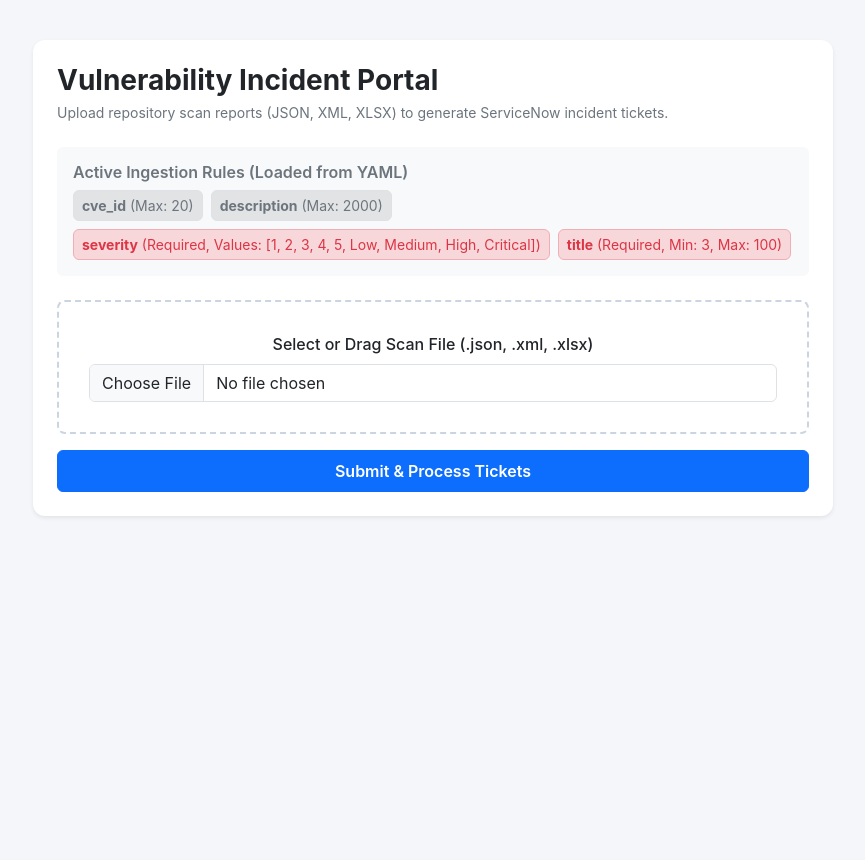
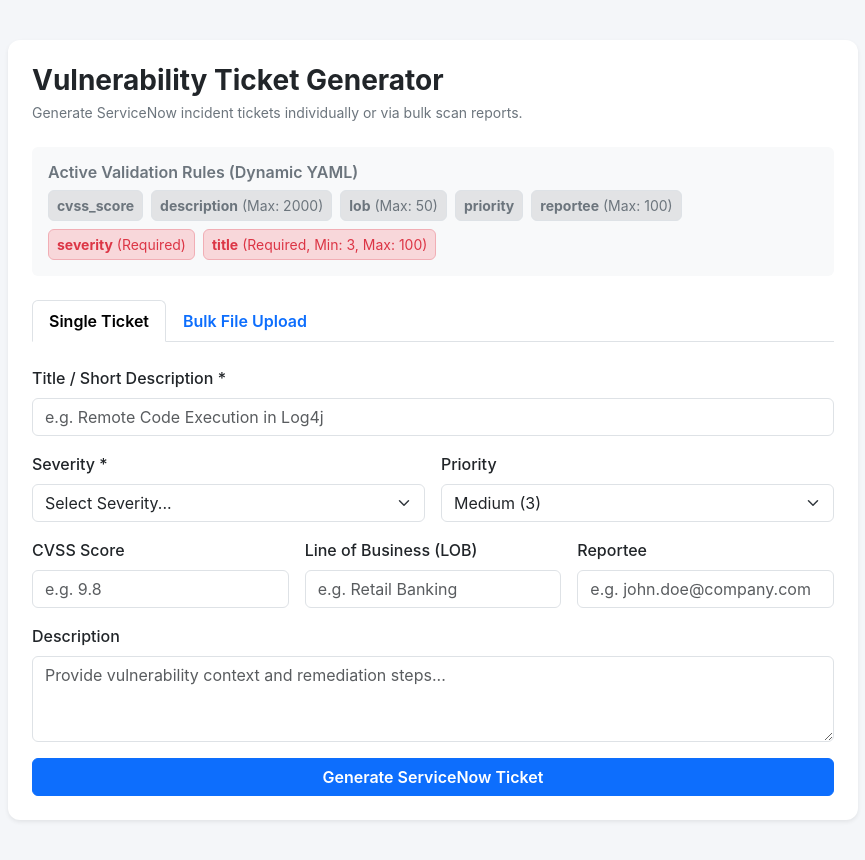
Before and after one commit to ValarMorghulisII/servicenow-btp, a Flask app: page / in a window 1280 px wide. Shown: the whole page, without its empty margins (207-1072 px from the left). Before the commit the page ends 517 px from the top, so only its background shows below. Run offline with Flask 3, Linux system fonts and the light colour scheme; some libraries are stand-ins or nearby versions.

Commit message:
UI changes and backend changes for the new features added to the portal.

```diff
--- a/backend/app.py
+++ b/backend/app.py
@@ -133,18 +133,38 @@
 
 
 def create_servicenow_ticket(vuln_data, sn_user, sn_pass):
-    """Posts a single record to the ServiceNow Incident API."""
+    """Posts a record to the ServiceNow Incident API with all requested fields."""
     sn_api_url = f"https://{SN_INSTANCE}/api/now/table/incident"
     headers = {
         "Content-Type": "application/json",
         "Accept": "application/json"
     }
 
-    title = vuln_data.get('title') or vuln_data.get('name') or vuln_data.get('summary') or 'Security Alert'
+    title = (vuln_data.get('short_description') or vuln_data.get('title') or
+             vuln_data.get('name') or vuln_data.get('summary') or 'Security Alert')
+
+    base_desc = vuln_data.get('description', '')
+    cvss = vuln_data.get('cvss_score', '')
+    lob = vuln_data.get('lob') or vuln_data.get('line_of_business', '')
+    reportee = vuln_data.get('reportee') or vuln_data.get('reporter', '')
+
+    # Format extended fields into description body
+    description_body = (
+        f"{base_desc}\n\n"
+        f"--- Metadata ---\n"
+        f"CVSS Score: {cvss}\n"
+        f"LOB: {lob}\n"
+        f"Reportee: {reportee}"
+    ).strip()
+
     payload = {
         "short_description": f"Vulnerability: {title}",
-        "description": json.dumps(vuln_data, indent=2),
+        "description": description_body,
         "severity": str(vuln_data.get('severity', '3')),
+        "priority": str(vuln_data.get('priority', '3')),
+        "u_cvss_score": str(cvss),
+        "u_lob": str(lob),
+        "u_reportee": str(reportee),
         "assignment_group": "Security Response"
     }
 
@@ -171,7 +191,6 @@
     failed_records = []
 
     for index, record in enumerate(records):
-        # Perform dynamic YAML rule validation
         validation_errors = validate_record_dynamic(record, VALIDATION_RULES)
 
         if validation_errors:
@@ -197,7 +216,6 @@
                 bad_record["_failure_reason"] = f"Execution Exception: {str(err)}"
                 failed_records.append(bad_record)
 
-        # Broadcast live progress updates to Redis
         self.update_state(
             state='PROGRESS',
             meta={
@@ -227,6 +245,35 @@
 def get_rules():
     """Returns dynamic validation rules to the frontend UI."""
     return jsonify(VALIDATION_RULES)
+
+
+@app.route('/create-ticket', methods=['POST'])
+def create_single_ticket():
+    """Handles single ticket generation from the UI form."""
+    record = request.get_json() if request.is_json else request.form.to_dict()
+
+    if not record:
+        return jsonify({"error": "No payload submitted"}), 400
+
+    # Validate against dynamic rules
+    validation_errors = validate_record_dynamic(record, VALIDATION_RULES)
+    if validation_errors:
+        return jsonify({"error": "Validation Error", "details": validation_errors}), 400
+
+    try:
+        sn_user, sn_pass = get_servicenow_credentials()
+        res = create_servicenow_ticket(record, sn_user, sn_pass)
+        if res.status_code in [200, 201]:
+            ticket_info = res.json().get('result', {})
+            return jsonify({
+                "message": "Ticket created successfully",
+                "ticket_number": ticket_info.get("number"),
+                "sys_id": ticket_info.get("sys_id")
+            }), 201
+        else:
+            return jsonify({"error": f"ServiceNow API Error ({res.status_code})", "details": res.text}), 500
+    except Exception as err:
+        return jsonify({"error": f"Execution Exception: {str(err)}"}), 500
 
 
 @app.route('/upload', methods=['POST'])
--- a/backend/templates/index.html
+++ b/backend/templates/index.html
@@ -3,148 +3,206 @@
 <head>
     <meta charset="UTF-8">
     <meta name="viewport" content="width=device-width, initial-scale=1.0">
-    <title>Vulnerability Scan Ingestion Portal</title>
+    <title>Vulnerability Ticket Generation Portal</title>
     <link href="https://cdn.jsdelivr.net/npm/bootstrap@5.3.0/dist/css/bootstrap.min.css" rel="stylesheet">
     <style>
-        body {
-            background-color: #f4f6f9;
-            font-family: -apple-system, BlinkMacSystemFont, "Segoe UI", Roboto, sans-serif;
-        }
-        .main-card {
-            max-width: 800px;
-            margin: 40px auto;
-            border: none;
-            border-radius: 12px;
-        }
-        .rule-badge {
-            font-size: 0.8rem;
-            margin-right: 4px;
-        }
-        .progress {
-            height: 22px;
-            border-radius: 11px;
-        }
-        .drop-zone {
-            border: 2px dashed #cbd5e1;
-            border-radius: 8px;
-            padding: 30px;
-            text-align: center;
-            background-color: #ffffff;
-            transition: border-color 0.2s;
-        }
-        .drop-zone:hover {
-            border-color: #3b82f6;
-        }
+        body { background-color: #f4f6f9; font-family: -apple-system, BlinkMacSystemFont, "Segoe UI", Roboto, sans-serif; }
+        .main-card { max-width: 850px; margin: 40px auto; border: none; border-radius: 12px; }
+        .progress { height: 22px; border-radius: 11px; }
+        .drop-zone { border: 2px dashed #cbd5e1; border-radius: 8px; padding: 25px; text-align: center; background-color: #fff; }
     </style>
 </head>
 <body>
 
 <div class="container">
     <div class="card main-card shadow-sm p-4">
-        <h3 class="fw-bold text-dark mb-1">Vulnerability Incident Portal</h3>
-        <p class="text-secondary small mb-4">
-            Upload repository scan reports (JSON, XML, XLSX) to generate ServiceNow incident tickets.
-        </p>
+        <h3 class="fw-bold text-dark mb-1">Vulnerability Ticket Generator</h3>
+        <p class="text-secondary small mb-4">Generate ServiceNow incident tickets individually or via bulk scan reports.</p>
 
-        <!-- Dynamic Validation Rules Display -->
-        <div class="card bg-light border-0 p-3 mb-4" id="rulesCard">
-            <h6 class="fw-semibold text-secondary mb-2">Active Ingestion Rules (Loaded from YAML)</h6>
+        <!-- Active YAML Rules Header -->
+        <div class="card bg-light border-0 p-3 mb-4">
+            <h6 class="fw-semibold text-secondary mb-2">Active Validation Rules (Dynamic YAML)</h6>
             <div id="rulesList" class="d-flex flex-wrap gap-2">
-                <span class="spinner-border spinner-border-sm text-secondary" role="status"></span>
-                <span class="text-muted small">Loading validation rules...</span>
+                <span class="spinner-border spinner-border-sm text-secondary"></span>
+                <span class="text-muted small">Loading active rules...</span>
             </div>
         </div>
 
-        <!-- File Upload Form -->
+        <!-- Mode Navigation Tabs -->
+        <ul class="nav nav-tabs mb-4" id="modeTabs">
+            <li class="nav-item">
+                <button class="nav-link active fw-semibold" id="single-tab" data-bs-toggle="tab" data-bs-target="#singlePane">Single Ticket</button>
+            </li>
+            <li class="nav-item">
+                <button class="nav-link fw-semibold" id="bulk-tab" data-bs-toggle="tab" data-bs-target="#bulkPane">Bulk File Upload</button>
+            </li>
+        </ul>
+
+        <div class="tab-content">
+            <!-- TAB 1: Single Ticket Form -->
+            <div class="tab-pane fade show active" id="singlePane">
+                <form id="singleTicketForm">
+                    <div class="row g-3">
+                        <div class="col-md-12">
+                            <label class="form-label fw-medium">Title / Short Description *</label>
+                            <input type="text" name="short_description" class="form-control" placeholder="e.g. Remote Code Execution in Log4j" required>
+                        </div>
+
+                        <div class="col-md-6">
+                            <label class="form-label fw-medium">Severity *</label>
+                            <select name="severity" class="form-select" required>
+                                <option value="">Select Severity...</option>
+                                <option value="Critical">Critical (1)</option>
+                                <option value="High">High (2)</option>
+                                <option value="Medium">Medium (3)</option>
+                                <option value="Low">Low (4)</option>
+                            </select>
+                        </div>
+
+                        <div class="col-md-6">
+                            <label class="form-label fw-medium">Priority</label>
+                            <select name="priority" class="form-select">
+                                <option value="3">Medium (3)</option>
+                                <option value="1">Critical (1)</option>
+                                <option value="2">High (2)</option>
+                                <option value="4">Low (4)</option>
+                            </select>
+                        </div>
+
+                        <div class="col-md-4">
+                            <label class="form-label fw-medium">CVSS Score</label>
+                            <input type="text" name="cvss_score" class="form-control" placeholder="e.g. 9.8">
+                        </div>
+
+                        <div class="col-md-4">
+                            <label class="form-label fw-medium">Line of Business (LOB)</label>
+                            <input type="text" name="lob" class="form-control" placeholder="e.g. Retail Banking">
+                        </div>
+
+                        <div class="col-md-4">
+                            <label class="form-label fw-medium">Reportee</label>
+                            <input type="text" name="reportee" class="form-control" placeholder="e.g. john.doe@company.com">
+                        </div>
+
+                        <div class="col-md-12">
+                            <label class="form-label fw-medium">Description</label>
+                            <textarea name="description" class="form-control" rows="3" placeholder="Provide vulnerability context and remediation steps..."></textarea>
+                        </div>
+
+                        <div class="col-12 mt-3">
+                            <button type="submit" id="singleSubmitBtn" class="btn btn-primary w-100 fw-semibold">Generate ServiceNow Ticket</button>
+                        </div>
+                    </div>
+                </form>
+            </div>
+
+            <!-- TAB 2: Bulk File Upload -->
+            <div class="tab-pane fade" id="bulkPane">
                 <form id="uploadForm">
                     <div class="drop-zone mb-3">
-                <label for="scanFile" class="form-label fw-medium text-dark mb-2">
-                    Select or Drag Scan File (.json, .xml, .xlsx)
-                </label>
+                        <label for="scanFile" class="form-label fw-medium text-dark mb-2">Select Scan File (.json, .xml, .xlsx)</label>
                         <input class="form-control" type="file" id="scanFile" accept=".json,.xml,.xlsx,.xls" required>
                     </div>
-            <button type="submit" id="submitBtn" class="btn btn-primary w-100 py-2 fw-semibold">
-                Submit & Process Tickets
-            </button>
+                    <button type="submit" id="submitBtn" class="btn btn-primary w-100 py-2 fw-semibold">Process Bulk Report</button>
                 </form>
 
-        <!-- Live Progress Indicator -->
+                <!-- Live Progress Bar -->
                 <div id="progressContainer" class="d-none mt-4">
                     <div class="d-flex justify-content-between align-items-center mb-1">
                         <span class="fw-semibold text-secondary small">Processing ServiceNow Tickets...</span>
                         <span id="percentText" class="fw-bold text-primary small">0%</span>
                     </div>
                     <div class="progress mb-3">
-                <div id="progressBar" class="progress-bar progress-bar-striped progress-bar-animated bg-primary"
-                     role="progressbar" style="width: 0%;"></div>
+                        <div id="progressBar" class="progress-bar progress-bar-striped progress-bar-animated bg-primary" role="progressbar" style="width: 0%;"></div>
                     </div>
                     <div class="row text-center text-muted small bg-light py-2 rounded">
-                <div class="col-4">Progress: <strong id="currentCount" class="text-dark">0</strong>/<span id="totalCount">0</span></div>
+                        <div class="col-4">Progress: <strong id="currentCount">0</strong>/<span id="totalCount">0</span></div>
                         <div class="col-4">Created: <strong id="createdCount" class="text-success">0</strong></div>
                         <div class="col-4">Failed: <strong id="failedCount" class="text-danger">0</strong></div>
                     </div>
                 </div>
+            </div>
+        </div>
 
-        <!-- Completion / Error Dashboard -->
+        <!-- Completion Dashboard -->
         <div id="resultsContainer" class="d-none alert mt-4">
             <h5 id="resultTitle" class="alert-heading fw-bold"></h5>
             <p id="resultSummary" class="mb-2"></p>
 
             <div id="failedSection" class="d-none mt-3 border-top pt-3">
-                <p class="small text-muted mb-2">
-                    Some records failed validation or API processing. You can download the non-compliant records containing diagnostic error details.
-                </p>
-                <button id="downloadFailedBtn" class="btn btn-outline-danger btn-sm fw-semibold">
-                    Download Failed Records (_failure_reason.json)
-                </button>
+                <p class="small text-muted mb-2">Download non-compliant records containing specific validation or API error reasons.</p>
+                <button id="downloadFailedBtn" class="btn btn-outline-danger btn-sm fw-semibold">Download Failed Records (_failure_reason.json)</button>
             </div>
         </div>
 
     </div>
 </div>
 
+<script src="https://cdn.jsdelivr.net/npm/bootstrap@5.3.0/dist/js/bootstrap.bundle.min.js"></script>
 <script>
 let pollInterval = null;
 let failedRecordsData = [];
 
-// Fetch dynamic validation constraints on page load
 document.addEventListener('DOMContentLoaded', loadValidationRules);
 
 async function loadValidationRules() {
     const rulesList = document.getElementById('rulesList');
     try {
         const response = await fetch('/rules');
-        if (!response.ok) throw new Error("Failed to load rules");
-
         const rules = await response.json();
         rulesList.innerHTML = '';
-
-        if (Object.keys(rules).length === 0) {
-            rulesList.innerHTML = '<span class="text-muted small">No specific constraints defined.</span>';
-            return;
-        }
 
         for (const [field, config] of Object.entries(rules)) {
             let details = [];
             if (config.mandatory) details.push('Required');
             if (config.min_length) details.push(`Min: ${config.min_length}`);
             if (config.max_length) details.push(`Max: ${config.max_length}`);
-            if (config.allowed_values) details.push(`Values: [${config.allowed_values.join(', ')}]`);
 
-            const isRequired = config.mandatory;
-            const badgeClass = isRequired ? 'bg-danger-subtle text-danger border-danger-subtle' : 'bg-secondary-subtle text-secondary';
-
+            const badgeClass = config.mandatory ? 'bg-danger-subtle text-danger border-danger-subtle' : 'bg-secondary-subtle text-secondary';
             const badge = document.createElement('div');
             badge.className = `border rounded px-2 py-1 small ${badgeClass}`;
             badge.innerHTML = `<strong>${field}</strong> ${details.length > 0 ? '(' + details.join(', ') + ')' : ''}`;
             rulesList.appendChild(badge);
         }
     } catch (err) {
-        rulesList.innerHTML = `<span class="text-warning small">Could not retrieve rule metadata. Default validation applies.</span>`;
+        rulesList.innerHTML = `<span class="text-warning small">Using default system validation rules.</span>`;
     }
 }
 
-// Upload Submission Handler
+// Single Ticket Submission
+document.getElementById('singleTicketForm').addEventListener('submit', async (e) => {
+    e.preventDefault();
+    const btn = document.getElementById('singleSubmitBtn');
+    btn.disabled = true;
+
+    const formData = new FormData(e.target);
+    const payload = Object.fromEntries(formData.entries());
+
+    try {
+        const response = await fetch('/create-ticket', {
+            method: 'POST',
+            headers: { 'Content-Type': 'application/json' },
+            body: JSON.stringify(payload)
+        });
+        const data = await response.json();
+
+        if (response.ok) {
+            showResults({
+                total: 1, created: 1, failed: 0,
+                title: "Ticket Created Successfully",
+                summary: `ServiceNow Incident Generated: ${data.ticket_number}`
+            });
+        } else {
+            showError(data.error + (data.details ? ": " + JSON.stringify(data.details) : ""));
+        }
+    } catch (err) {
+        showError("Network exception: " + err.message);
+    } finally {
+        btn.disabled = false;
+    }
+});
+
+// Bulk Upload Submission
 document.getElementById('uploadForm').addEventListener('submit', async (e) => {
     e.preventDefault();
     const fileInput = document.getElementById('scanFile');
@@ -153,7 +211,6 @@
     const formData = new FormData();
     formData.append('file', fileInput.files[0]);
 
-    // Reset UI State
     document.getElementById('submitBtn').disabled = true;
     document.getElementById('progressContainer').classList.remove('d-none');
     document.getElementById('resultsContainer').classList.add('d-none');
@@ -167,10 +224,10 @@
         if (response.status === 202) {
             pollInterval = setInterval(() => checkStatus(data.task_id), 1000);
         } else {
-            showError(data.error || "Failed to submit upload request.");
+            showError(data.error || "Failed to submit upload.");
         }
     } catch (err) {
-        showError("Network exception: " + err.message);
+        showError("Network error: " + err.message);
     }
 });
 
@@ -182,16 +239,19 @@
         if (data.state === 'PROGRESS') {
             const meta = data.meta;
             updateProgressBar(meta.current, meta.total, meta.created, meta.failed);
-        }
-        else if (data.state === 'SUCCESS') {
+        } else if (data.state === 'SUCCESS') {
             clearInterval(pollInterval);
             const res = data.result;
             updateProgressBar(res.total, res.total, res.created, res.failed);
-            showResults(res);
-        }
-        else if (data.state === 'FAILURE') {
+            showResults({
+                total: res.total, created: res.created, failed: res.failed,
+                failed_records: res.failed_records,
+                title: "Processing Completed",
+                summary: `Processed ${res.total} records: ${res.created} created, ${res.failed} failed.`
+            });
+        } else if (data.state === 'FAILURE') {
             clearInterval(pollInterval);
-            showError("Task processing failed on worker node.");
+            showError("Worker task execution failed.");
         }
     } catch (err) {
         console.error("Polling error:", err);
@@ -210,18 +270,17 @@
     document.getElementById('failedCount').innerText = failed;
 }
 
-function showResults(result) {
+function showResults(res) {
     document.getElementById('submitBtn').disabled = false;
-    const resultsContainer = document.getElementById('resultsContainer');
-    resultsContainer.classList.remove('d-none', 'alert-danger');
-    resultsContainer.classList.add('alert-success');
+    const container = document.getElementById('resultsContainer');
+    container.classList.remove('d-none', 'alert-danger');
+    container.classList.add('alert-success');
 
-    document.getElementById('resultTitle').innerText = "Processing Completed";
-    document.getElementById('resultSummary').innerText =
-        `Processed ${result.total} records: ${result.created} tickets generated successfully in ServiceNow, ${result.failed} records failed validation or creation.`;
+    document.getElementById('resultTitle').innerText = res.title || "Success";
+    document.getElementById('resultSummary').innerText = res.summary;
 
-    if (result.failed > 0) {
-        failedRecordsData = result.failed_records;
+    if (res.failed_records && res.failed_records.length > 0) {
+        failedRecordsData = res.failed_records;
         document.getElementById('failedSection').classList.remove('d-none');
     }
 }
@@ -230,15 +289,14 @@
     document.getElementById('submitBtn').disabled = false;
     document.getElementById('progressContainer').classList.add('d-none');
 
-    const resultsContainer = document.getElementById('resultsContainer');
-    resultsContainer.classList.remove('d-none', 'alert-success');
-    resultsContainer.classList.add('alert-danger');
+    const container = document.getElementById('resultsContainer');
+    container.classList.remove('d-none', 'alert-success');
+    container.classList.add('alert-danger');
 
     document.getElementById('resultTitle').innerText = "Processing Error";
     document.getElementById('resultSummary').innerText = message;
 }
 
-// Download Failed Records JSON
 document.getElementById('downloadFailedBtn').addEventListener('click', () => {
     const dataStr = "data:text/json;charset=utf-8," + encodeURIComponent(JSON.stringify(failedRecordsData, null, 2));
     const downloadAnchor = document.createElement('a');
```
Also changed, not shown: backend/validation_rules.yml (+17 -4 lines). Lines whose indentation alone changed are shown as unchanged.
